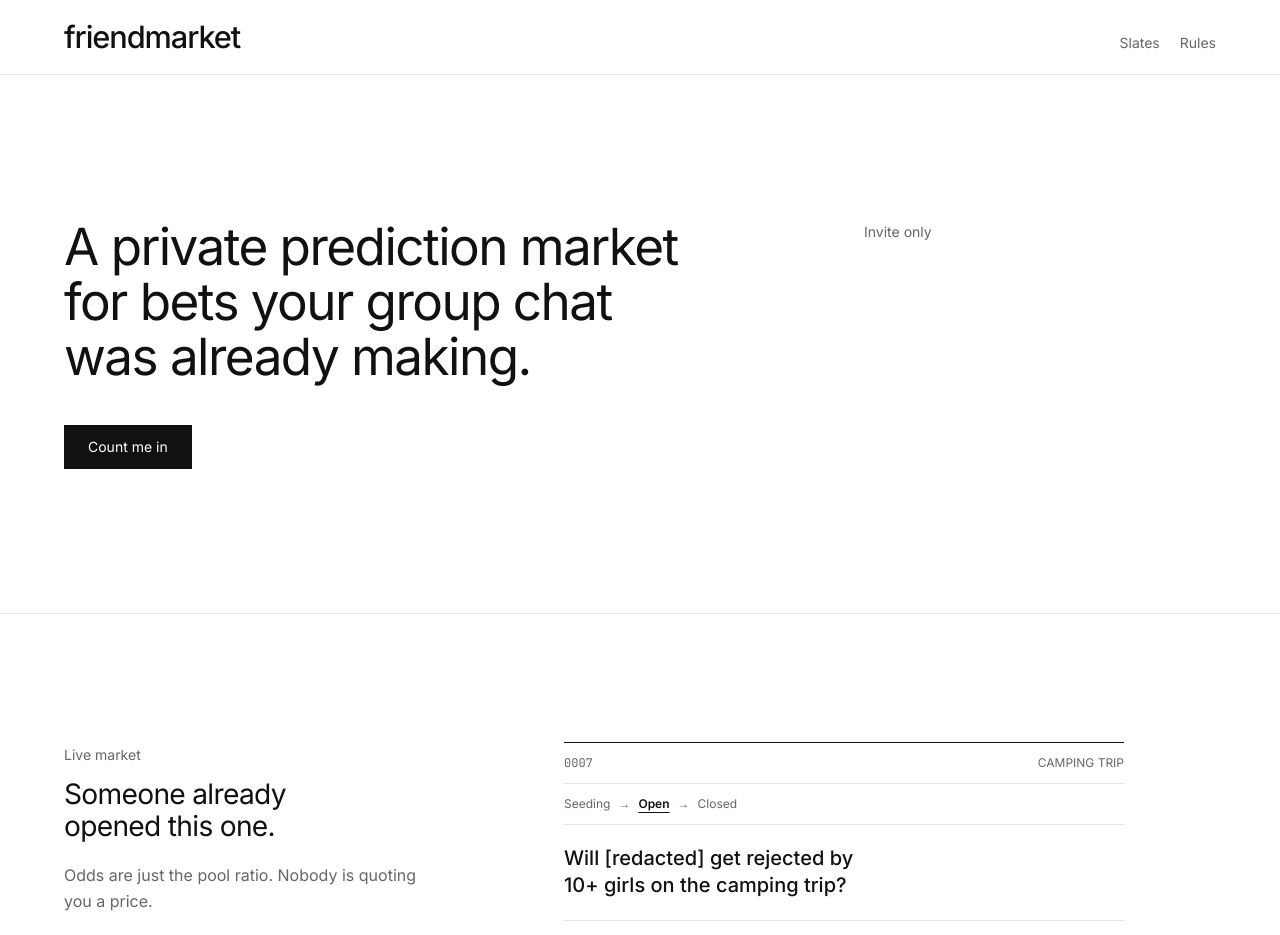
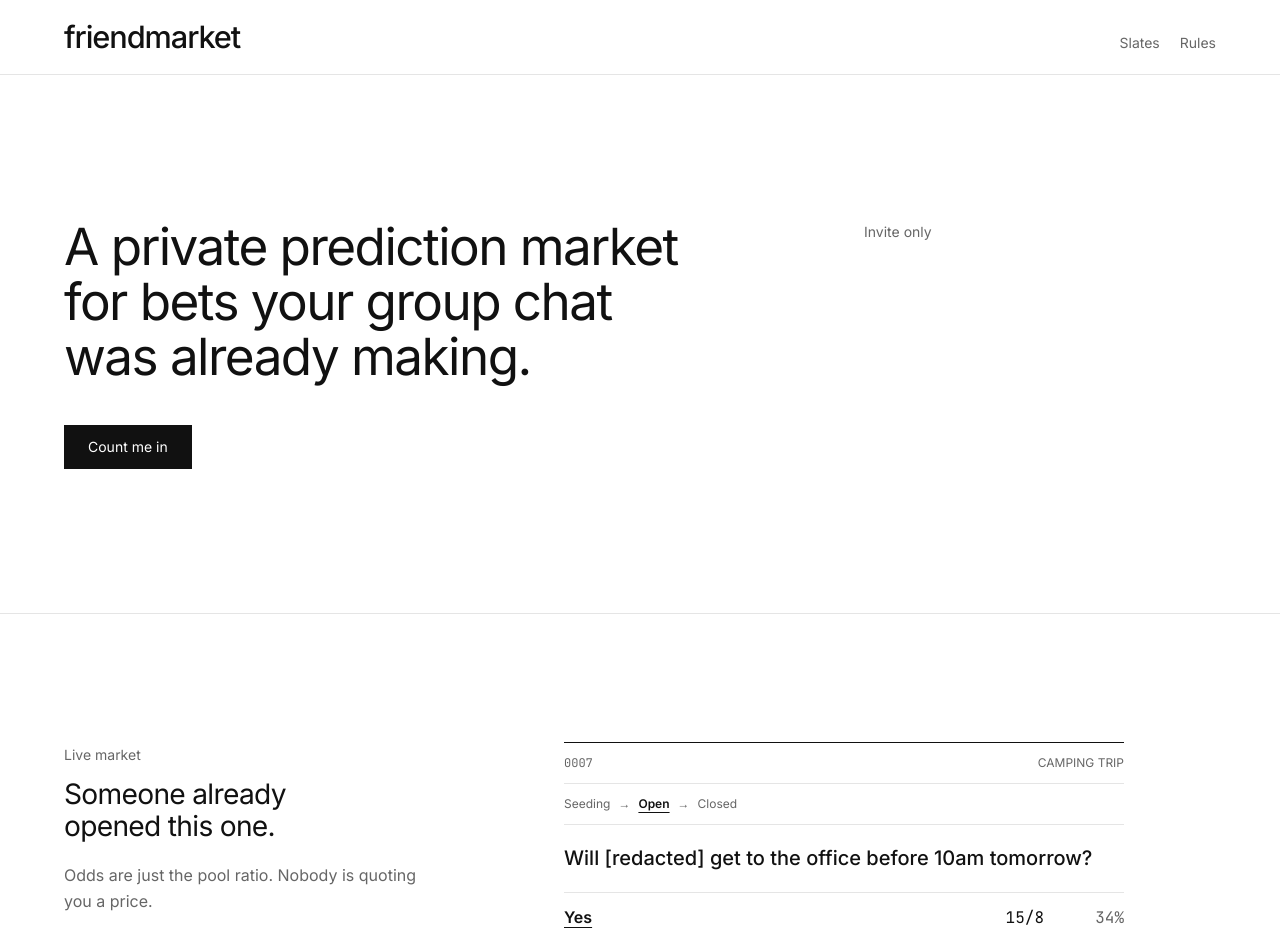
Before and after one commit to adityanbhosale/friendmarket, a Next.js app: page / in a window 1280 px wide. Shown: the top 935 px of the page. Built offline with nearby package versions, Linux system fonts and the light colour scheme.

Commit message:
trip card: live Polymarket slate with fallback

```diff
--- a/app/page.tsx
+++ b/app/page.tsx
@@ -10,15 +10,15 @@ const MARKET = {
   id: "0007",
   status: "Open",
   tag: "CAMPING TRIP",
-  question: "Will [redacted] get rejected by 10+ girls on the camping trip?",
+  question: "Will [redacted] get to the office before 10am tomorrow?",
   yes: 34,
   no: 66,
   yesOdds: "15/8",
   noOdds: "1/2",
   pool: 124,
   bettors: 9,
-  closes: "Aug 29",
-  closesIn: "16d",
+  closes: "Aug 14",
+  closesIn: "1d",
   // YES drifting down from ~53% to 34% over the last week. Purely decorative.
   spark: [
     [0, 28],
```
